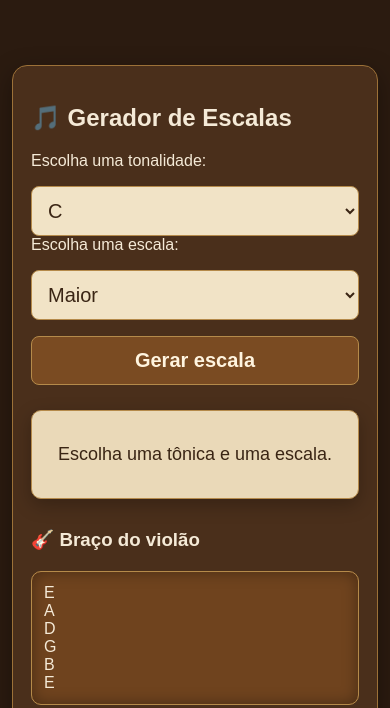
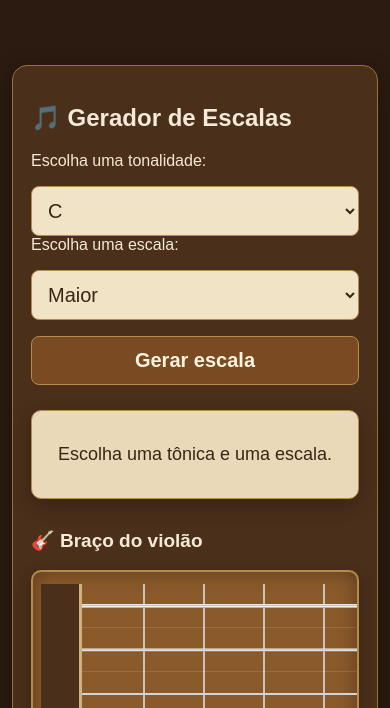
Before and after one commit to gabrielmattos77/codigo-das-cordas, a plain HTML site: page gerador/index.html in a window 390 px wide. Shown: the part 136-844 px from the top of the page. Drawn offline with Linux system fonts and the light colour scheme.

Commit message:
Refactor CSS for guitar neck and string styles
Refactor styles for guitar neck and strings, adjusting margins, paddings, and colors for better visual presentation.

```diff
--- a/gerador/css/style.css
+++ b/gerador/css/style.css
@@ -251,165 +251,202 @@ td:nth-child(5) {
 
 }
 
-/* ================================
+/* =========================================
    BRAÇO DO VIOLÃO
-   ================================ */
+   ========================================= */
 
 #bracoViolao {
     margin-top: 30px;
 }
 
 #bracoViolao h3 {
-    margin-bottom: 20px;
+    margin: 0 0 18px;
     color: #f5ead7;
+    font-size: 22px;
 }
 
 /* Corpo do braço */
-
 .braco {
+    position: relative;
     width: 100%;
     overflow-x: auto;
-    padding: 20px;
-    background: #6f431e;
-    border: 1px solid #b58a4a;
+    padding: 18px 12px;
+    background: #8b5a2b;
+    border: 2px solid #b58a4a;
     border-radius: 10px;
-    box-shadow: inset 0 0 15px rgba(0, 0, 0, 0.35);
+    box-shadow:
+        inset 0 0 20px rgba(0, 0, 0, 0.35),
+        0 6px 15px rgba(0, 0, 0, 0.25);
+
+    display: flex;
+    flex-direction: column;
+    gap: 0;
 }
 
 /* Cada corda */
+.corda {
+    position: relative;
+    display: flex;
+    align-items: center;
 
-.linha-corda {
-    display: flex;
     min-width: 780px;
     height: 48px;
-    position: relative;
+
+    color: #fff4df;
+    font-weight: bold;
+
+    border-bottom: 1px solid rgba(255, 255, 255, 0.12);
 }
 
 /* Nome da corda */
+.corda::before {
+    content: attr(data-corda);
 
-.nome-corda {
-    width: 45px;
-    min-width: 45px;
-    display: flex;
-    align-items: center;
-    justify-content: center;
-    color: #fff4df;
-    font-weight: bold;
-    background: #4a2f1b;
-    border-right: 2px solid #b58a4a;
-}
-
-/* Casas */
-
-.casa {
-    width: 60px;
-    min-width: 60px;
+    width: 42px;
+    min-width: 42px;
     height: 48px;
 
     display: flex;
     align-items: center;
     justify-content: center;
 
-    position: relative;
+    background: #4a2f1b;
+    color: #fff4df;
 
-    color: #e8d9bd;
-    font-size: 14px;
+    border-right: 3px solid #d0b27a;
 
-    border-right: 1px solid #c49a5c;
-
-    background: #8b5a2b;
+    z-index: 3;
 }
 
-/* Linha da corda passando pelas casas */
+/* Caso o texto E/A/D/G/B esteja diretamente dentro da .corda */
+.corda {
+    font-size: 0;
+}
 
-.linha-corda::after {
+/* Linha metálica da corda */
+.corda::after {
     content: "";
     position: absolute;
 
-    left: 45px;
+    left: 42px;
     right: 0;
-
     top: 50%;
 
-    height: 3px;
+    height: 2px;
 
-    background: #d9d9d9;
+    background: linear-gradient(
+        to bottom,
+        #f5f5f5 0%,
+        #bcbcbc 45%,
+        #ffffff 55%,
+        #999999 100%
+    );
 
     transform: translateY(-50%);
 
     pointer-events: none;
+
+    z-index: 1;
 }
 
-/* Notas pertencentes à escala */
-
-.casa.nota-escala {
-    color: #fff;
-    font-weight: bold;
-    background: #d4a85c;
-    color: #3a2514;
-
-    border-radius: 50%;
-    margin: 6px;
-    height: 36px;
-    width: 48px;
-    min-width: 48px;
-
-    z-index: 2;
+/* Espessuras diferentes das cordas */
+.corda:nth-child(1)::after,
+.corda:nth-child(6)::after {
+    height: 4px;
 }
 
-/* Evita que a linha atravesse a nota */
-
-.casa.nota-escala::before {
-    content: "";
-    position: absolute;
-    inset: 0;
-
-    background: #d4a85c;
-
-    border-radius: 50%;
-
-    z-index: -1;
+.corda:nth-child(2)::after,
+.corda:nth-child(5)::after {
+    height: 3px;
 }
 
-/* Primeira casa / pestana */
+.corda:nth-child(3)::after,
+.corda:nth-child(4)::after {
+    height: 2px;
+}
 
-.linha-corda:first-child .casa:first-of-type {
-    border-left: 4px solid #e5d3b1;
+/* Trastes */
+.corda {
+    background:
+        linear-gradient(
+            to right,
+            transparent 42px,
+            transparent 42px,
+            transparent 102px,
+            rgba(220, 220, 220, 0.8) 102px,
+            rgba(220, 220, 220, 0.8) 104px,
+            transparent 104px,
+            transparent 162px,
+            rgba(220, 220, 220, 0.8) 162px,
+            rgba(220, 220, 220, 0.8) 164px,
+            transparent 164px,
+            transparent 222px,
+            rgba(220, 220, 220, 0.8) 222px,
+            rgba(220, 220, 220, 0.8) 224px,
+            transparent 224px,
+            transparent 282px,
+            rgba(220, 220, 220, 0.8) 282px,
+            rgba(220, 220, 220, 0.8) 284px,
+            transparent 284px,
+            transparent 342px,
+            rgba(220, 220, 220, 0.8) 342px,
+            rgba(220, 220, 220, 0.8) 344px,
+            transparent 344px,
+            transparent 402px,
+            rgba(220, 220, 220, 0.8) 402px,
+            rgba(220, 220, 220, 0.8) 404px,
+            transparent 404px,
+            transparent 462px,
+            rgba(220, 220, 220, 0.8) 462px,
+            rgba(220, 220, 220, 0.8) 464px,
+            transparent 464px,
+            transparent 522px,
+            rgba(220, 220, 220, 0.8) 522px,
+            rgba(220, 220, 220, 0.8) 524px,
+            transparent 524px,
+            transparent 582px,
+            rgba(220, 220, 220, 0.8) 582px,
+            rgba(220, 220, 220, 0.8) 584px,
+            transparent 584px,
+            transparent 642px,
+            rgba(220, 220, 220, 0.8) 642px,
+            rgba(220, 220, 220, 0.8) 644px,
+            transparent 644px,
+            transparent 702px,
+            rgba(220, 220, 220, 0.8) 702px,
+            rgba(220, 220, 220, 0.8) 704px,
+            transparent 704px
+        );
+}
+
+/* Por cima da linha: divisórias visuais */
+.corda + .corda {
+    border-top: 0;
 }
 
 /* Responsivo */
-
 @media (max-width: 768px) {
 
-    .braco {
-        padding: 12px;
+    #bracoViolao h3 {
+        font-size: 19px;
     }
 
-    .linha-corda {
-        min-width: 700px;
+    .braco {
+        padding: 12px 8px;
+    }
+
+    .corda {
+        min-width: 720px;
         height: 44px;
     }
 
-    .nome-corda {
-        width: 40px;
-        min-width: 40px;
+    .corda::before {
+        width: 38px;
+        min-width: 38px;
+        height: 44px;
     }
 
-    .casa {
-        width: 55px;
-        min-width: 55px;
-        height: 44px;
-        font-size: 13px;
-    }
-
-    .linha-corda::after {
-        left: 40px;
-    }
-
-    .casa.nota-escala {
-        width: 42px;
-        min-width: 42px;
-        height: 32px;
-        margin: 6px;
+    .corda::after {
+        left: 38px;
     }
 }
```
